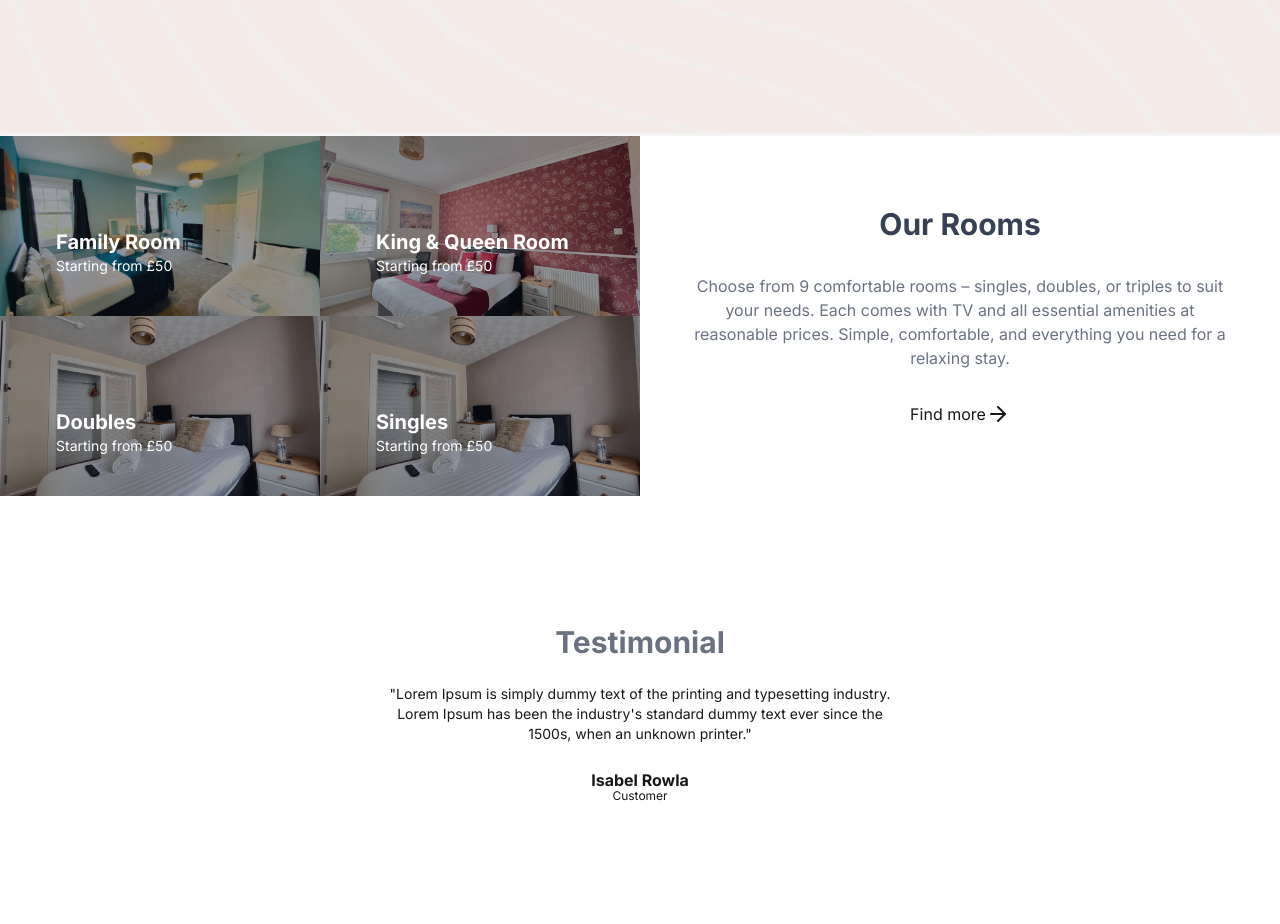
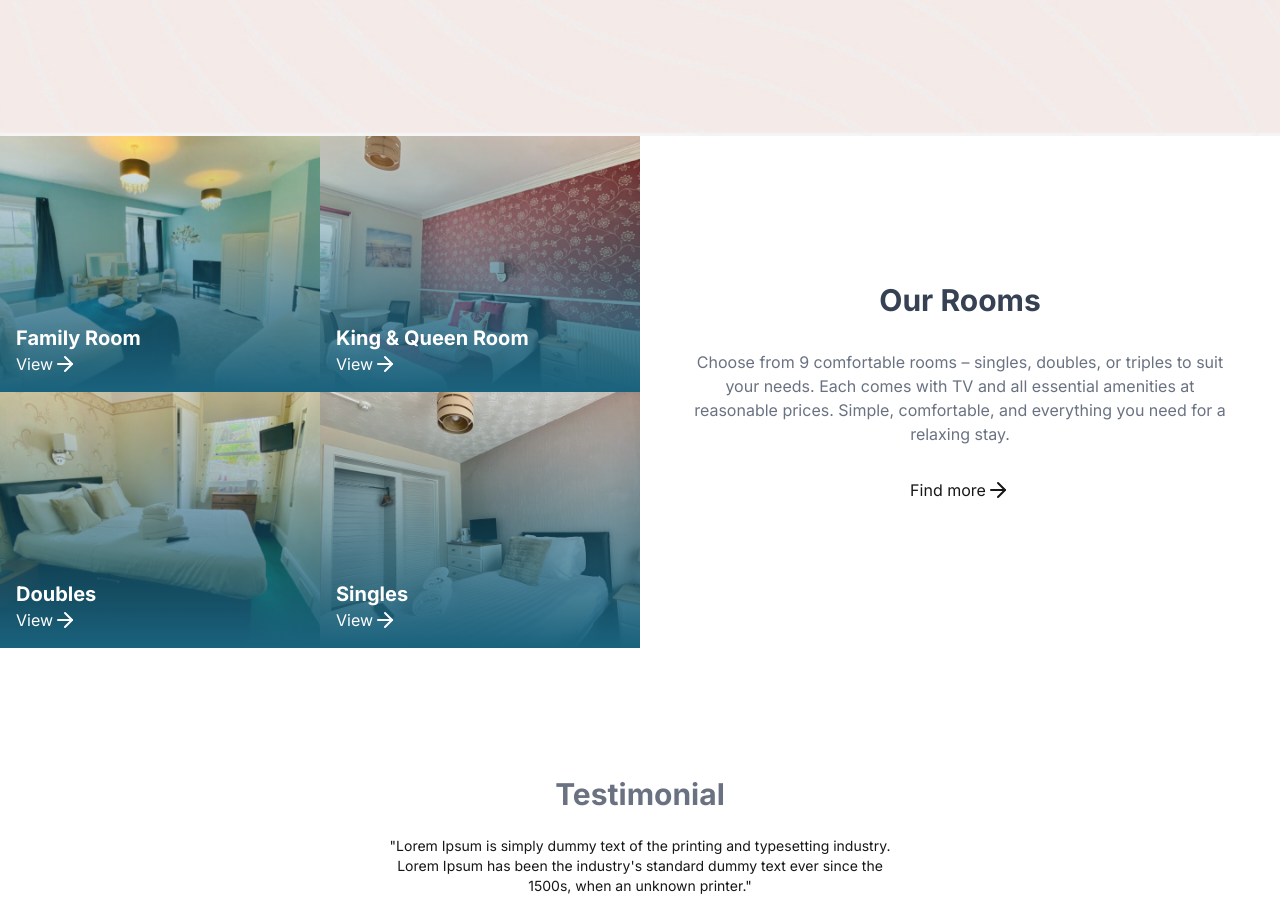
Before and after one commit to ayrbox/tusker-lodge, a Next.js app: page / in a window 1280 px wide. Shown: the part 1360-2284 px from the top of the page. Built offline with nearby package versions, Linux system fonts and the light colour scheme.

Commit message:
fix: rooms feature section

```diff
--- a/src/components/sections/Rooms.tsx
+++ b/src/components/sections/Rooms.tsx
@@ -1,28 +1,64 @@
 import Image, { StaticImageData } from "next/image";
-import ButtonLink from "../ButtonLink";
 import KingRoomImage from "@/images/rooms/king.jpg";
 import FamilyRoomImage from "@/images/rooms/family.jpg";
-import DoubleRoomImage from "@/images/rooms/singles.jpg";
+import DoubleRoomImage from "@/images/rooms/doubles.jpg";
 import SingleRoomImage from "@/images/rooms/singles.jpg";
 import Link from "next/link";
 import { ArrowRightIcon } from "lucide-react";
 
-const Room = (props: {
+export type RoomProps = {
   image: StaticImageData;
   name: string;
-  info: string;
-}) => {
+  href: string;
+};
+
+const Room = (props: RoomProps) => {
   return (
-    <div className="relative group">
-      <div className="absolute inset-0 bg-gray-900 opacity-40 group-hover:hidden"></div>
-      <Image src={props.image} alt={props.name} />
-      <div className="absolute left-6 bottom-6 py-4 px-8 text-white transition-all group-hover:-translate-y-4 group-hover:bg-gray-700 rounded-md">
-        <h3 className="text-xl font-bold">{props.name}</h3>
-        <p className="text-sm">{props.info}</p>
+    <div className="relative group text-white">
+      <div aria-hidden="true" className="absolute inset-0">
+        <Image
+          className="object-cover h-full w-full"
+          src={props.image}
+          alt={props.name}
+        />
+      </div>
+      <div className="absolute inset-0 bg-linear-to-t from-[#1a627d] to-transparent"></div>
+      <div className="absolute inset-0 p-4 flex items-end">
+        <div>
+          <h3 className="text-xl font-bold">{props.name}</h3>
+          <Link className="flex" href={props.href}>
+            <span className="absolute inset-0"></span>
+            <span>View</span>
+            <ArrowRightIcon className="transition-all group-hover:translate-x-4" />
+          </Link>
+        </div>
       </div>
     </div>
   );
 };
+
+const roomsInfo: RoomProps[] = [
+  {
+    name: "Family Room",
+    image: FamilyRoomImage,
+    href: "./rooms/family",
+  },
+  {
+    name: "King & Queen Room",
+    image: KingRoomImage,
+    href: "./rooms/king",
+  },
+  {
+    name: "Doubles",
+    image: DoubleRoomImage,
+    href: "./rooms/doubles",
+  },
+  {
+    name: "Singles",
+    image: SingleRoomImage,
+    href: "./rooms/singles",
+  },
+];
 
 export default function Rooms() {
   return (
@@ -42,19 +78,10 @@ export default function Rooms() {
           </Link>
         </div>
       </div>
-      <div className="xl:w-1/2 grid md:grid-cols-2">
-        <Room
-          name="Family Room"
-          info="Starting from £50"
-          image={FamilyRoomImage}
-        />
-        <Room
-          name="King &amp; Queen Room"
-          info="Starting from £50"
-          image={KingRoomImage}
-        />
-        <Room name="Doubles" info="Starting from £50" image={DoubleRoomImage} />
-        <Room name="Singles" info="Starting from £50" image={SingleRoomImage} />
+      <div className="xl:w-1/2 grid md:grid-cols-2 h-dvh xl:h-[32rem]">
+        {roomsInfo.map((r) => (
+          <Room key={r.name} name={r.name} image={r.image} href={r.href} />
+        ))}
       </div>
     </section>
   );
```
